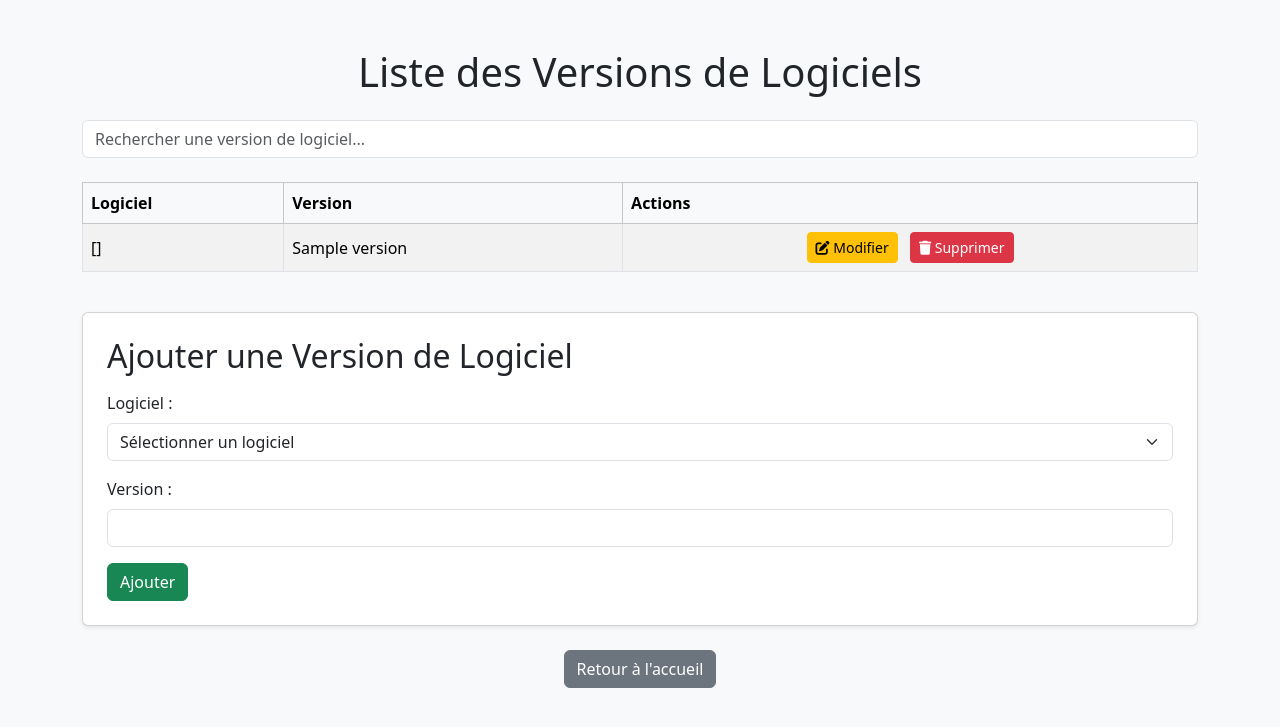
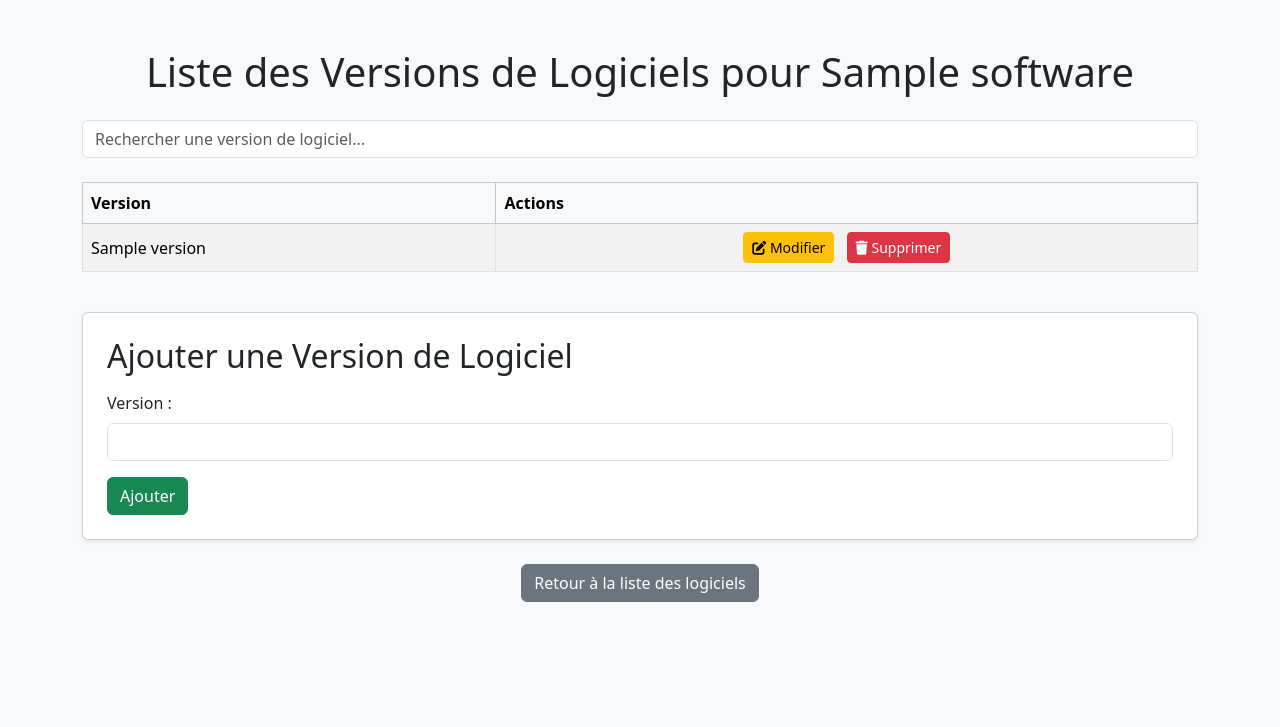
Before and after one commit to bizbiz/Config-Analyzer, a Flask app: template config_analyzer/app/templates/software_versions.html in a window 1280 px wide. Shown: the top 727 px of the page. Run offline with Flask 3, Linux system fonts and the light colour scheme; tables that the repository leaves empty hold one stand-in row (values such as "Sample post"); the template is opened without the code that fills it: values that come from a table or form of the project are taken from there, most other values are stand-ins (such as "Sample title", 1, 10 or a date in 2020).

Commit message:
software version working

```diff
--- a/config_analyzer/app/templates/software.html
+++ b/config_analyzer/app/templates/software.html
@@ -43,7 +43,7 @@
                                onclick="return confirm('Êtes-vous sûr de vouloir supprimer ce software ?')">
                                 <i class="fas fa-trash"></i> Supprimer
                             </a>
-                            <a href="{{ url_for('software_versions.list_software_versions') }}" class="btn btn-sm btn-info me-2">
+                            <a href="{{ url_for('software_versions.list_software_versions', software_id=software.id) }}" class="btn btn-sm btn-info me-2">
                                 <i class="fas fa-list"></i> Versions
                             </a>
                         </td>
--- a/config_analyzer/app/templates/software_versions.html
+++ b/config_analyzer/app/templates/software_versions.html
@@ -3,13 +3,13 @@
 <head>
     <meta charset="UTF-8">
     <meta name="viewport" content="width=device-width, initial-scale=1.0">
-    <title>Liste des Versions de Logiciels</title>
+    <title>Liste des Versions de Logiciels pour {{ software.name }}</title>
     <link href="https://cdn.jsdelivr.net/npm/bootstrap@5.3.0-alpha3/dist/css/bootstrap.min.css" rel="stylesheet">
     <link href="https://cdnjs.cloudflare.com/ajax/libs/font-awesome/6.0.0-beta3/css/all.min.css" rel="stylesheet">
 </head>
 <body class="bg-light">
     <div class="container py-5">
-        <h1 class="text-center mb-4">Liste des Versions de Logiciels</h1>
+        <h1 class="text-center mb-4">Liste des Versions de Logiciels pour {{ software.name }}</h1>
 
         <!-- Barre de recherche -->
         <div class="mb-4">
@@ -21,7 +21,6 @@
             <table class="table table-striped table-bordered align-middle" id="softwareVersionsTable">
                 <thead class="table-light">
                     <tr>
-                        <th scope="col">Logiciel</th>
                         <th scope="col">Version</th>
                         <th scope="col">Actions</th>
                     </tr>
@@ -29,7 +28,6 @@
                 <tbody>
                     {% for software_version in software_versions %}
                     <tr>
-                        <td>{{ software_version.software.name }}</td>
                         <td>{{ software_version.version }}</td>
                         <td class="text-center">
                             <a href="{{ url_for('software_versions.edit_software_version', software_version_id=software_version.id) }}" class="btn btn-sm btn-warning me-2">
@@ -50,15 +48,7 @@
         <div class="card p-4 shadow-sm mt-4">
             <h2 class="mb-3">Ajouter une Version de Logiciel</h2>
             <form action="{{ url_for('software_versions.add_software_version') }}" method="POST">
-                <div class="mb-3">
-                    <label for="software_id" class="form-label">Logiciel :</label>
-                    <select class="form-select" id="software_id" name="software_id" required>
-                        <option value="">Sélectionner un logiciel</option>
-                        {% for software in softwares %}
-                        <option value="{{ software.id }}">{{ software.name }}</option>
-                        {% endfor %}
-                    </select>
-                </div>
+                <input type="hidden" name="software_id" value="{{ software.id }}">
                 <div class="mb-3">
                     <label for="version" class="form-label">Version :</label>
                     <input type="text" id="version" name="version" class="form-control" required>
@@ -69,7 +59,7 @@
 
         <!-- Lien de retour -->
         <div class="text-center mt-4">
-            <a href="{{ url_for('home.home') }}" class="btn btn-secondary">Retour à l'accueil</a>
+            <a href="{{ url_for('software.list_software') }}" class="btn btn-secondary">Retour à la liste des logiciels</a>
         </div>
     </div>
 
@@ -81,9 +71,8 @@
             const rows = document.querySelectorAll('#softwareVersionsTable tbody tr');
 
             rows.forEach(row => {
-                const softwareName = row.cells[0].textContent.toLowerCase();
-                const version = row.cells[1].textContent.toLowerCase();
-                row.style.display = (softwareName.includes(filter) || version.includes(filter)) ? '' : 'none';
+                const version = row.cells[0].textContent.toLowerCase();
+                row.style.display = (version.includes(filter)) ? '' : 'none';
             });
         }
     </script>
```
Also changed, not shown: config_analyzer/app/routes/software_versions.py (+11 -9 lines), config_analyzer/app/templates/edit_software_version.html (+4 -10 lines).
